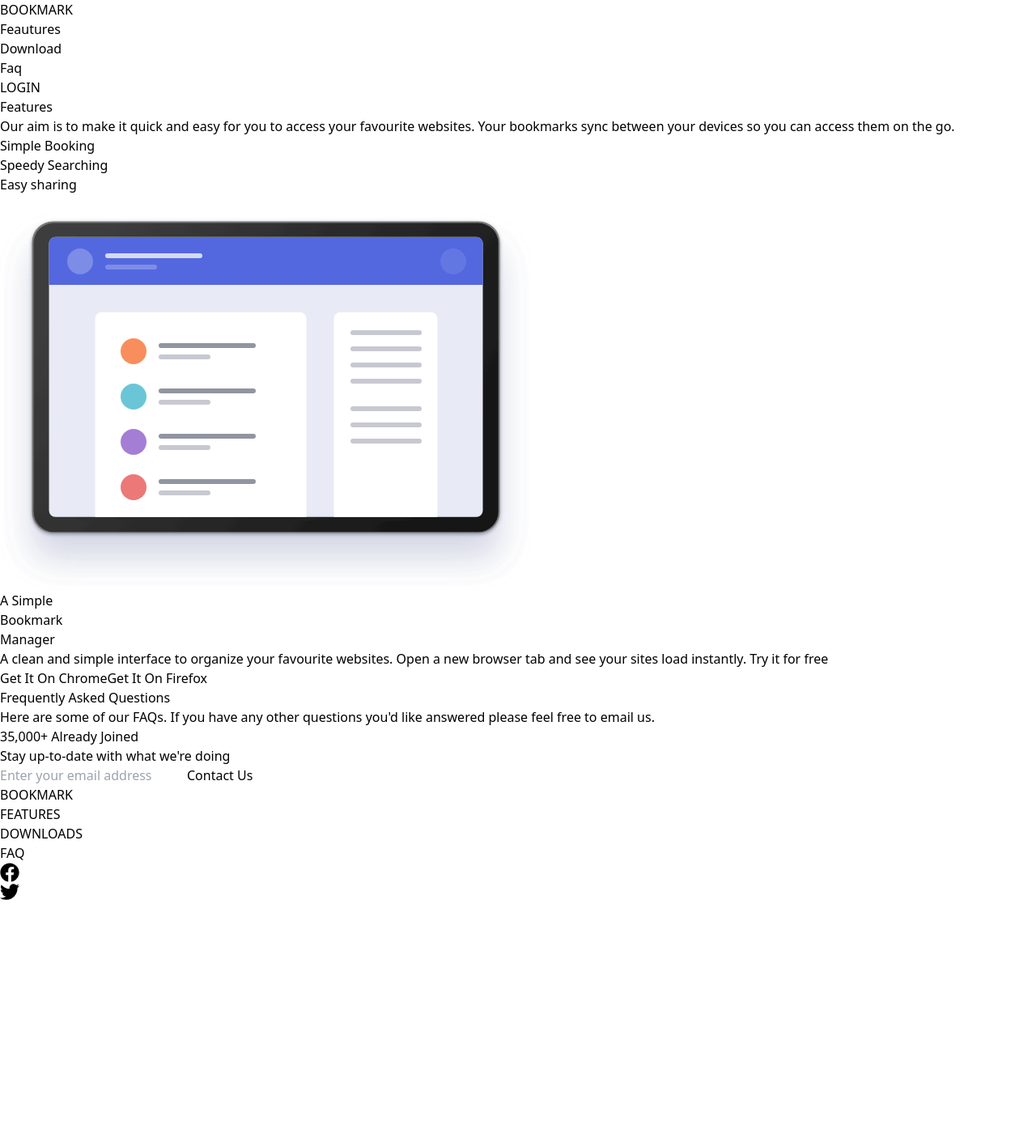
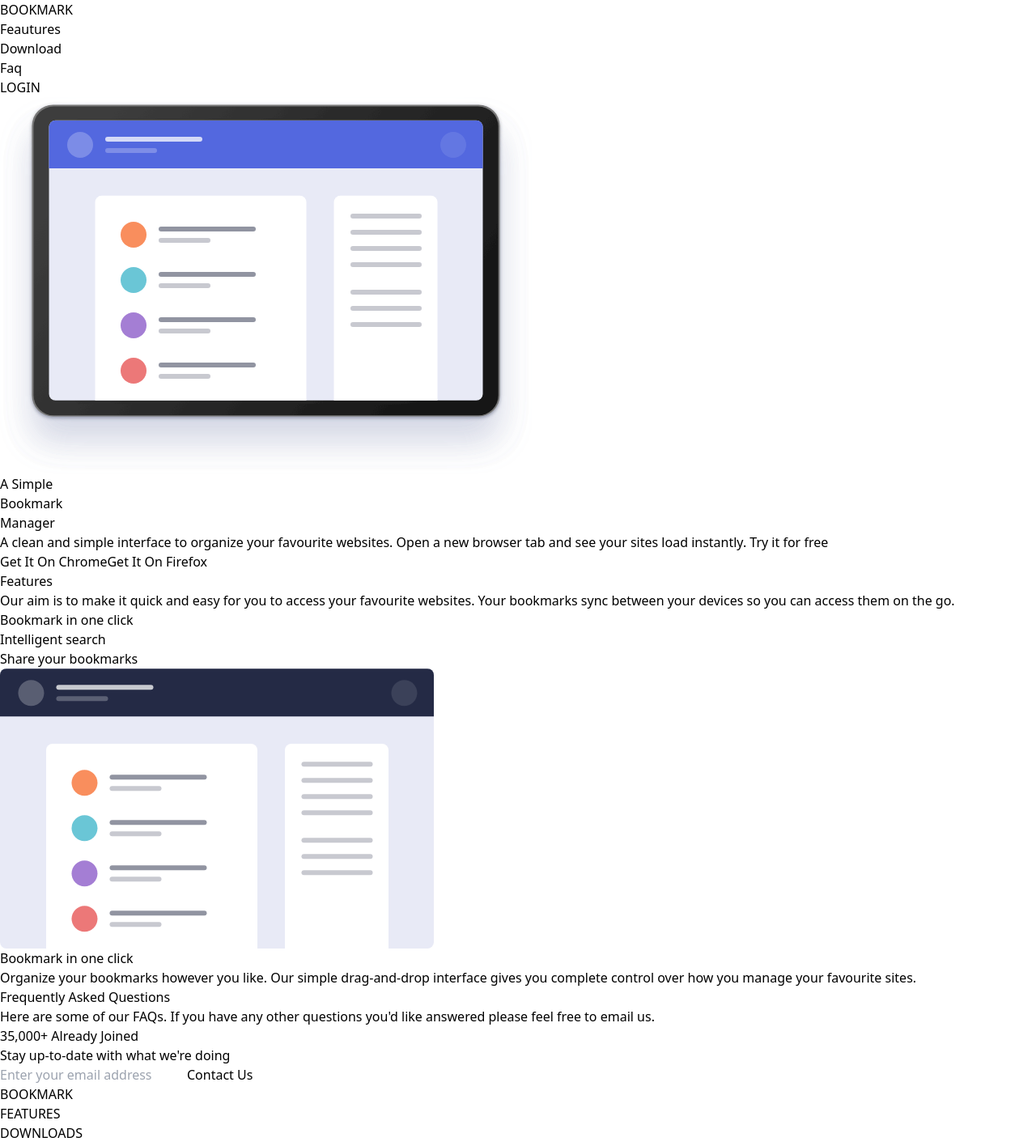
Before and after one commit to sandeep0009/book_mark_frontend_clone, a React (Vite) app: page / in a window 1280 px wide. Shown: the top 1416 px of the page at 81% size. Before the commit the page ends 1114 px from the top, so only its background shows below. Built offline with nearby package versions, Linux system fonts and the light colour scheme.

Commit message:
completed

```diff
--- a/src/components/Feature.tsx
+++ b/src/components/Feature.tsx
@@ -1,32 +1,46 @@
-
+import React, { useState } from "react";
+import { feature } from "../helper/feature";
 
 const Feature = () => {
+  const [activeFeature, setActiveFeature] = useState(feature[0]);
+
+  const handleFeatureClick = (id) => {
+    const selectedFeature = feature.find((item) => item.id === id);
+    setActiveFeature(selectedFeature);
+  };
+
   return (
     <div>
       <div className="text-center">
-            <h2>
-                Features
-            </h2>
+        <h2>Features</h2>
         <p>
           Our aim is to make it quick and easy for you to access your favourite websites. Your bookmarks sync between your devices so you can access them on the go.
         </p>
-
       </div>
 
       <div>
-            <ul className="flex gap-10">
-                <li className="text-gray-600 hover:text-red-400">Simple Booking</li>
-                <li className="text-gray-600 hover:text-red-400">Speedy Searching</li>
-                <li className="text-gray-600 hover:text-red-400">Easy sharing</li>
+        <ul className="flex gap-10 justify-center">
+          {feature.map((item) => (
+            <li
+              key={item.id}
+              className={`text-gray-600 hover:text-red-400 cursor-pointer ${
+                activeFeature.id === item.id ? "text-red-400 font-bold" : ""
+              }`}
+              onClick={() => handleFeatureClick(item.id)}
+            >
+              {item.heading}
+            </li>
+          ))}
         </ul>
-            <br className="text-gray-600" />
       </div>
-        <div>
 
-
+      <div className="mt-10 text-center">
+        <img src={activeFeature.src} alt={activeFeature.heading} className="mx-auto" />
+        <h3 className="text-2xl font-semibold mt-4">{activeFeature.heading}</h3>
+        <p className="mt-2 text-gray-600">{activeFeature.para}</p>
       </div>
     </div>
-  )
-}
+  );
+};
 
-export default Feature
+export default Feature;
--- a/src/pages/Home.tsx
+++ b/src/pages/Home.tsx
@@ -13,12 +13,13 @@ const Home = () => {
             <Navbar/>
 
         </div>
+
+        <div className="mt-32">
+        <Hero/>
+
+        </div>
         <div className="mt-20">
           <Feature/>
-
-        </div>
-        <div className="mt-32">
-        <Hero/>
 
         </div>
         <div className="mt-48">
```
Lines whose indentation alone changed are shown as unchanged.
